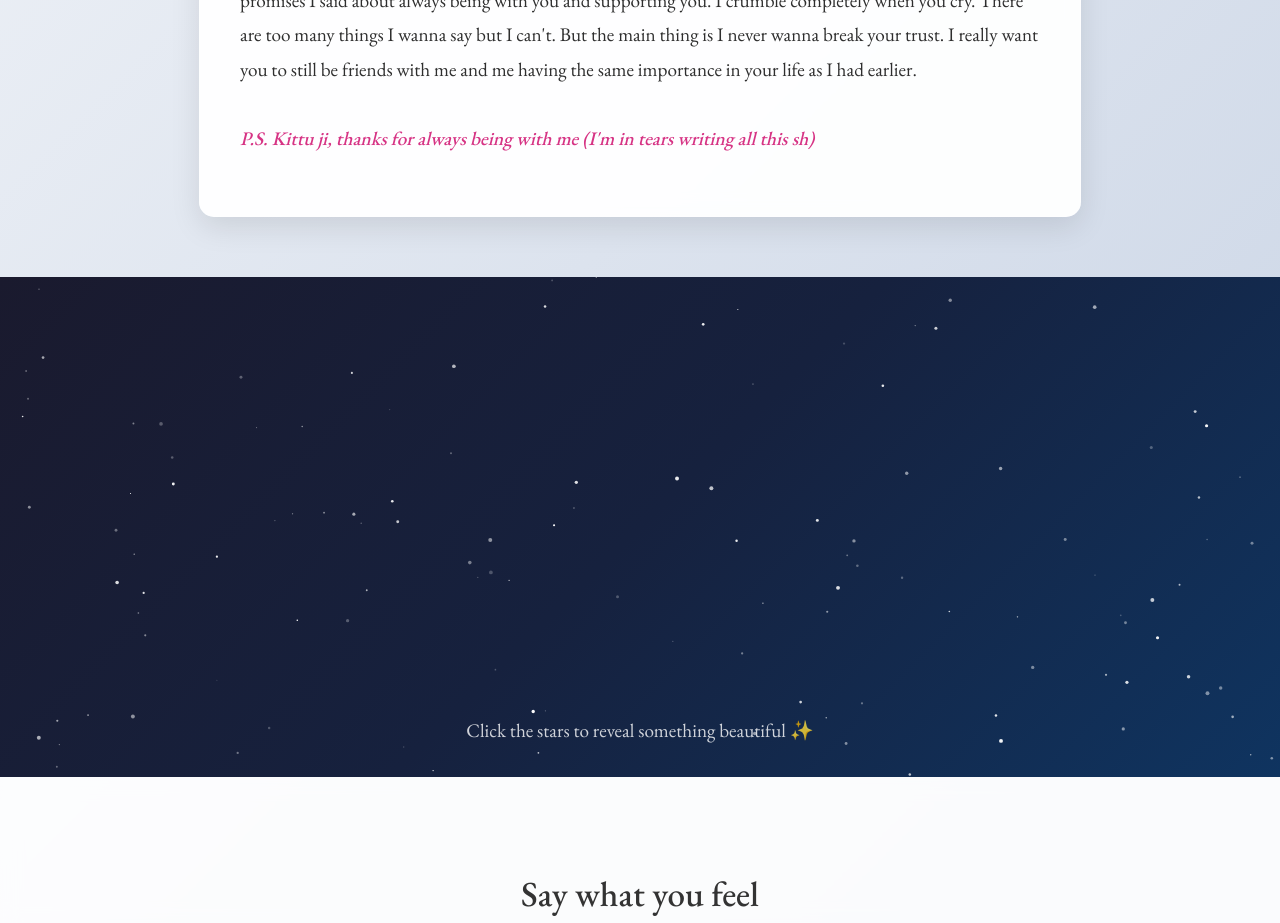
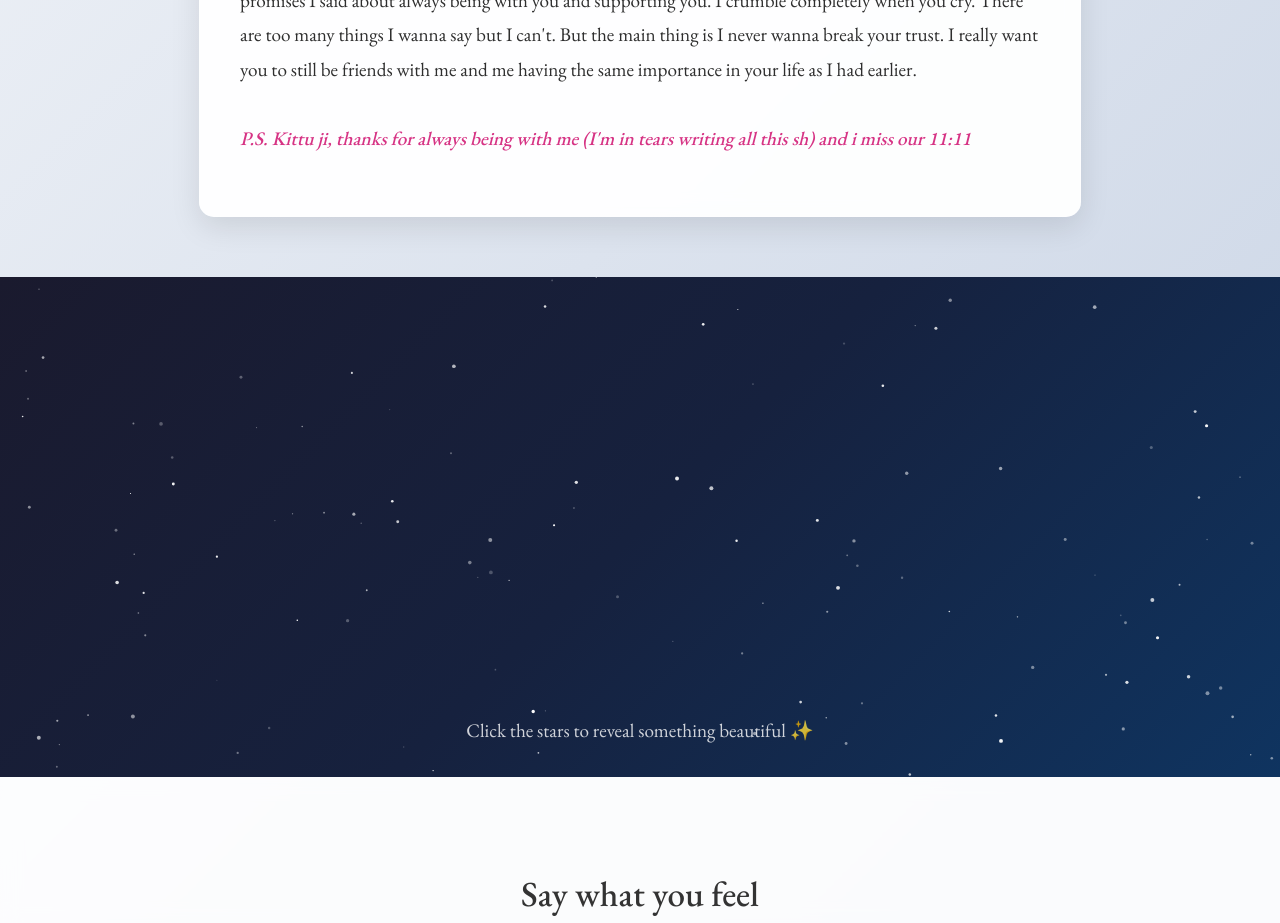
Before and after one commit to OfficialKaZe/ishita-apology, a plain HTML site: page index.html in a window 1280 px wide. Shown: the part 800-1723 px from the top of the page. Drawn offline with nearby package versions, Linux system fonts and the light colour scheme.

Commit message:
Update index.html

```diff
--- a/index.html
+++ b/index.html
@@ -24,7 +24,7 @@
         There are too many things I wanna say but I can't. But the main thing is I never wanna break your trust.
         I really want you to still be friends with me and me having the same importance in your life as I had earlier.
         <br><br>
-        <em>P.S. Kittu ji, thanks for always being with me (I'm in tears writing all this sh)</em>
+        <em>P.S. Kittu ji, thanks for always being with me (I'm in tears writing all this sh) and i miss our 11:11</em>
       </p>
     </section>
 
```
